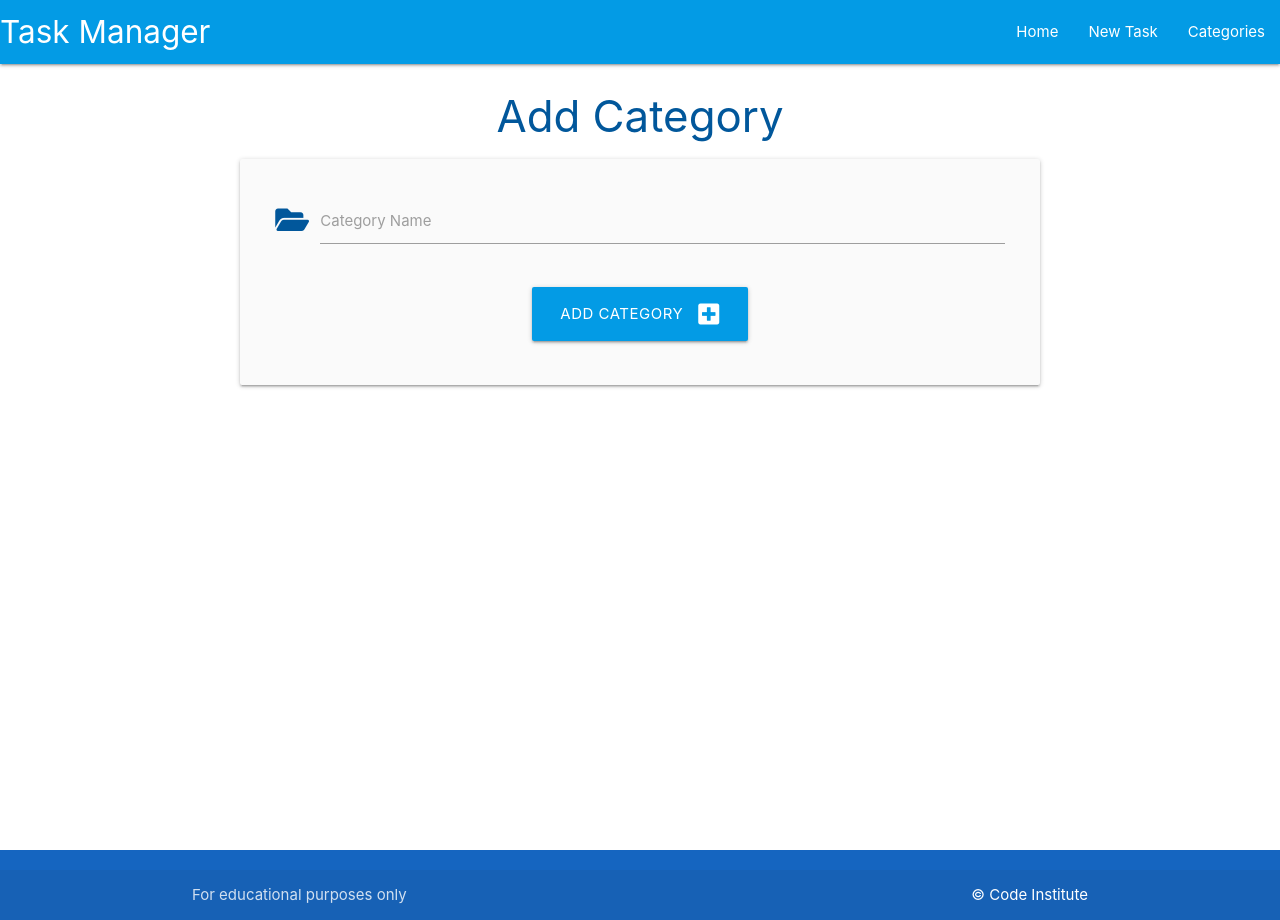
After one commit to JoseMGuerra/Flask-SQLAlchemy-Task-Manager, a Flask app: page /add_category in a window 1280 px wide. The commit adds this page. Run offline with Flask 2, Linux system fonts and the light colour scheme.

Commit message:
Add new categories to Database

```diff
--- a/run.py
+++ b/run.py
@@ -6,5 +6,5 @@ if __name__ == "__main__":
     app.run(
         host=os.environ.get("IP"),
         port=int(os.environ.get("PORT")),
-        debug=os.environ.get("DEBUG"),
+        debug=os.environ.get("DEBUG")
     )
--- a/taskmanager/__init__.py
+++ b/taskmanager/__init__.py
@@ -2,7 +2,8 @@ import os
 from flask import Flask
 from flask_sqlalchemy import SQLAlchemy
 if os.path.exists("env.py"):
-    import env # noqa
+    import env  # noqa
+
 
 app = Flask(__name__)
 app.config["SECRET_KEY"] = os.environ.get("SECRET_KEY")
@@ -10,4 +11,4 @@ app.config["SQLALCHEMY_DATABASE_URI"] = os.environ.get("DB_URL")
 
 db = SQLAlchemy(app)
 
-from taskmanager import routes # noqa
+from taskmanager import routes  # noqa
--- a/taskmanager/routes.py
+++ b/taskmanager/routes.py
@@ -1,4 +1,4 @@
-from flask import render_template
+from flask import render_template, request, redirect, url_for
 from taskmanager import app, db
 from taskmanager.models import Category, Task
 
@@ -6,3 +6,18 @@ from taskmanager.models import Category, Task
 @app.route("/")
 def home():
     return render_template("tasks.html")
+
+
+@app.route("/categories")
+def categories():
+    return render_template("categories.html")
+
+
+@app.route("/add_category", methods=["GET", "POST"])
+def add_category():
+    if request.method == "POST":
+        category = Category(category_name=request.form.get("category_name"))
+        db.session.add(category)
+        db.session.commit()
+        return redirect(url_for("categories"))
+    return render_template("add_category.html")
--- a/taskmanager/static/css/style.css
+++ b/taskmanager/static/css/style.css
@@ -7,3 +7,9 @@ body {
 main {
     flex: 1 0 auto;
 }
+
+.card-panel {
+    max-width: 800px;
+    margin-left: auto;
+    margin-right: auto;
+}
--- /dev/null
+++ b/taskmanager/templates/add_category.html
@@ -0,0 +1,35 @@
+{% extends "base.html" %} {% block content %}
+<h3 class="light-blue-text text-darken-4 center-align">Add Category</h3>
+
+<div class="row card-panel grey lighten-5">
+  <form class="col s12" method="POST" action="{{ url_for('add_category') }}">
+    <!-- Category Name -->
+    <div class="row">
+      <div class="input-field col s12">
+        <i class="fas fa-folder-open prefix light-blue-text text-darken-4"></i>
+        <input
+          id="category_name"
+          name="category_name"
+          minlength="3"
+          maxlength="25"
+          type="text"
+          class="validate"
+          required
+        />
+        <label for="category_name">Category Name</label>
+      </div>
+    </div>
+    <!-- ./category name -->
+
+    <!-- Submit Button -->
+    <div class="row">
+      <div class="col s12 center-align">
+        <button type="submit" class="btn-large light-blue darken-1">
+          Add Category <i class="fas fa-plus-square right"></i>
+        </button>
+      </div>
+    </div>
+    <!-- ./submit button -->
+  </form>
+</div>
+{% endblock %}
--- a/taskmanager/templates/base.html
+++ b/taskmanager/templates/base.html
@@ -35,7 +35,7 @@
           <ul class="right hide-on-med-and-down">
             <li><a href="{{ url_for('home') }}">Home</a></li>
             <li><a href="#">New Task</a></li>
-            <li><a href="#">Categories</a></li>
+            <li><a href="{{ url_for('categories') }}">Categories</a></li>
           </ul>
         </div>
       </nav>
@@ -44,7 +44,7 @@
       <ul class="sidenav" id="mobile-demo">
         <li><a href="{{ url_for('home') }}">Home</a></li>
         <li><a href="#">New Task</a></li>
-        <li><a href="#">Categories</a></li>
+        <li><a href="{{ url_for('categories') }}">Categories</a></li>
       </ul>
       <!--./ mobile sidenav -->
     </header>
```
Also changed, not shown: taskmanager/models.py (+5 -2 lines), taskmanager/templates/categories.html (added, +14 -0 lines), README.md.
